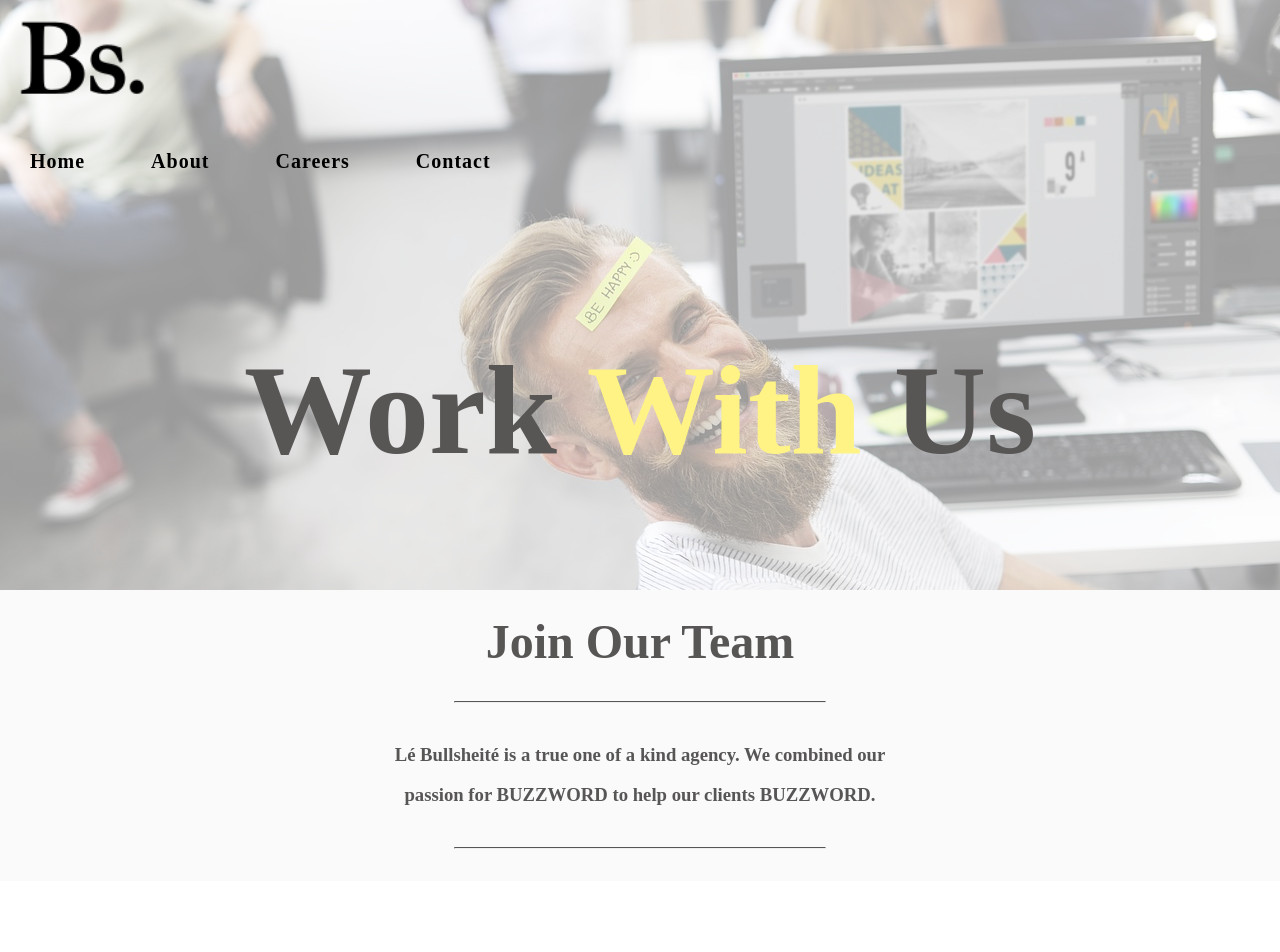
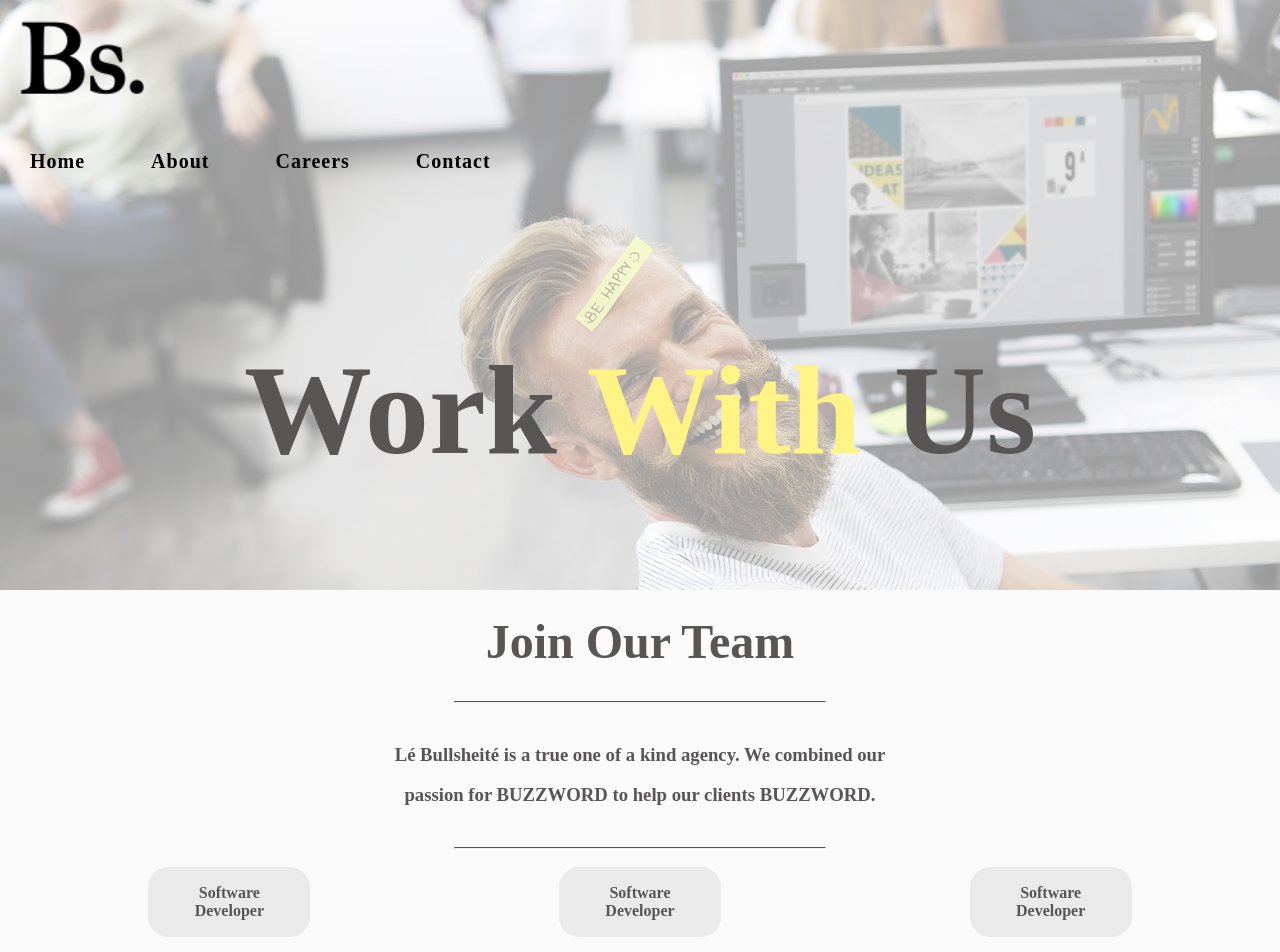
Before and after one commit to Le-Bullsheite/app, a Vue app: page /#/careers in a window 1280 px wide. Shown: the top 952 px of the page. Before the commit the page ends 881 px from the top, so only its background shows below. Built offline with nearby package versions, Linux system fonts and the light colour scheme; a web font is replaced by a local one.

Commit message:
job mock up done

```diff
--- a/src/components/Careers.vue
+++ b/src/components/Careers.vue
@@ -1,7 +1,7 @@
 <template>
     <div>
         <img id="adult" src="../../assets/adult.jpg">
-        <h1>
+        <h1 class="fade-in">
             Work <span id="with">With</span> Us
         </h1>
         <div id="join-container">
@@ -75,4 +75,19 @@ hr {
     border-top: 1px solid rgb(88, 85, 85);
     width: 30%;
 }
+.fade-in {
+	opacity: 1;
+	animation-name: fadeInOpacity;
+	animation-iteration-count: 1;
+	animation-timing-function: ease-in;
+	animation-duration: 1s;
+}
+@keyframes fadeInOpacity {
+	0% {
+		opacity: 0;
+	}
+	100% {
+		opacity: 1;
+	}
+}
 </style>
--- a/src/components/Job.vue
+++ b/src/components/Job.vue
@@ -1,13 +1,55 @@
 <template>
-
+    <div>
+      <span>
+          <a>Software Developer</a>
+      </span>
+      <span>
+          <a>Software Developer</a>
+      </span>
+      <span>
+          <a>Software Developer</a>
+      </span>
+    </div>
 </template>
 
 <script>
 export default {
 
-}
+};
 </script>
 
-<style>
-
+<style scoped>
+span {
+    background-color: rgb(234, 234, 234);
+    padding: 2vh;
+    margin: 10px;
+    width: 10vw;
+    text-align: center;
+    border-radius: 20px;
+    -o-transition:.5s;
+    -ms-transition:.5s;
+    -moz-transition:.5s;
+    -webkit-transition:.5s;
+    transition:.5s;
+    border: 1px solid rgb(234, 234, 234);
+}
+span:hover {
+    background-color: white;
+    border: 1px solid rgb(254, 243, 132);
+    border-radius: 20px;
+    cursor: pointer;
+}
+a {
+    color: rgb(88, 85, 85);
+    font-weight: bolder;
+    font-size: 16px;
+}
+a:hover {
+    color: black;
+}
+div {
+    display: grid;
+    grid-template-columns: repeat(3, 1fr);
+    justify-items: center;
+}
 </style>
```
